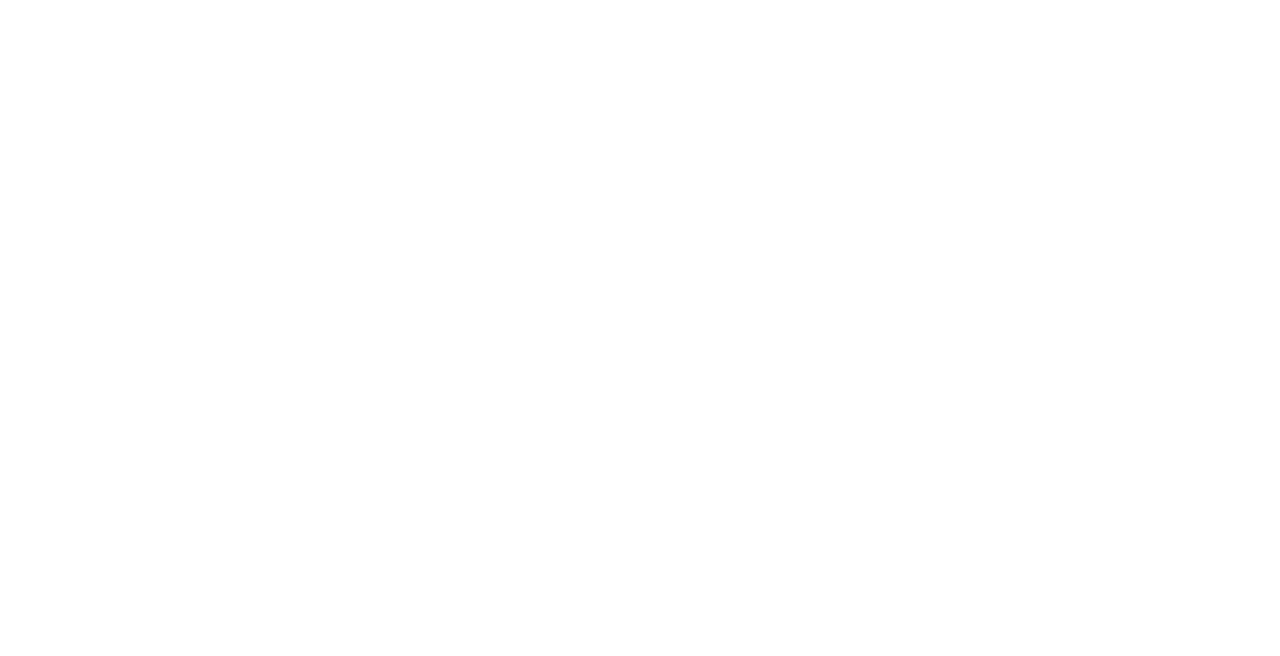
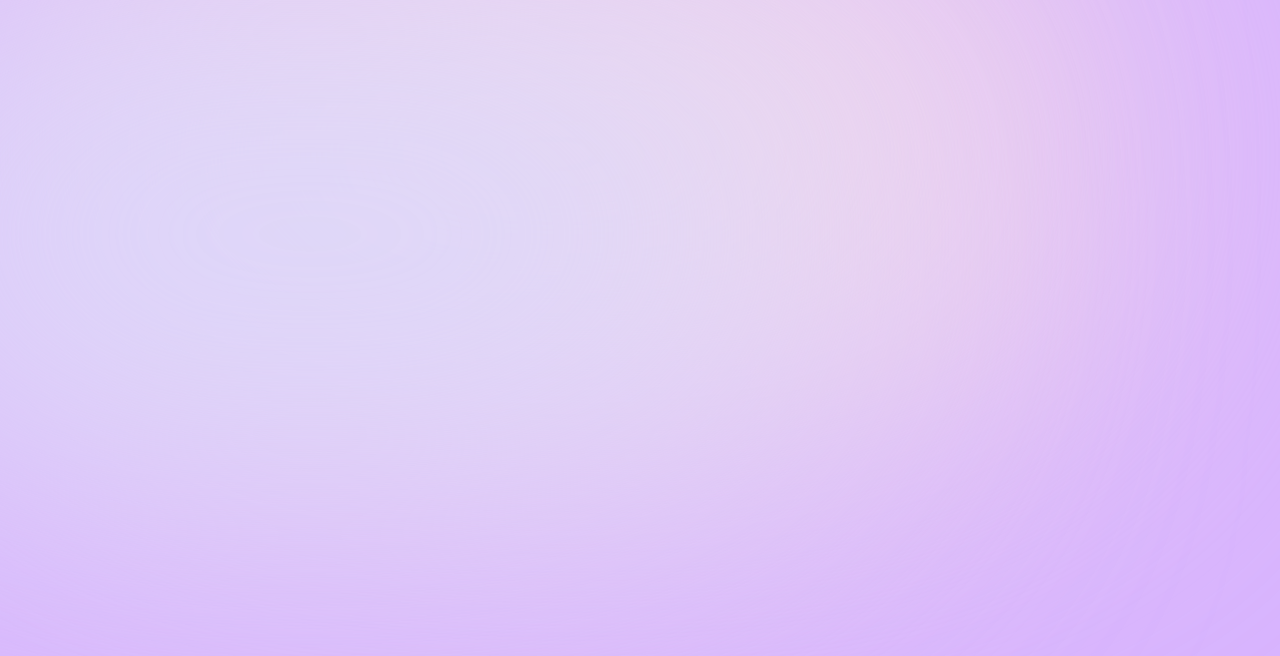
Before and after one commit to as-abhishek-21/My_Portfolio, a Next.js app: page / in a window 1280 px wide. Shown: the top 656 px of the page. Built offline with nearby package versions, Linux system fonts and the light colour scheme.

Commit message:
basic setup bacground and text style using tailwindcss

```diff
--- a/app/layout.js
+++ b/app/layout.js
@@ -11,7 +11,11 @@
 export default function RootLayout({ children }) {
   return (
     <html lang="en">
-      <body className={inter.className}>{children}</body>
+      <body className={`${inter.className} bg-purple-300 text-gray-900 relative`}>
+      <div className="bg-[#fbe2e3] absolute top-[-6rem] -z-10 right-[11rem] h-[31.25rem] w-[31.25rem] rounded-full blur-[10rem] sm:w-[68.75rem] dark:bg-[#946263]"></div>
+        <div className="bg-[#dbd7fb] absolute top-[-1rem] -z-10 left-[-35rem] h-[31.25rem] w-[50rem] rounded-full blur-[10rem] sm:w-[68.75rem] md:left-[-33rem] lg:left-[-28rem] xl:left-[-15rem] 2xl:left-[-5rem] dark:bg-[#676394]"></div>
+        {children}
+      </body>
     </html>
   );
 }
```
Also changed, not shown: package.json (+5 -4 lines), 2 other files (tests, documents, lock files or other folders).
